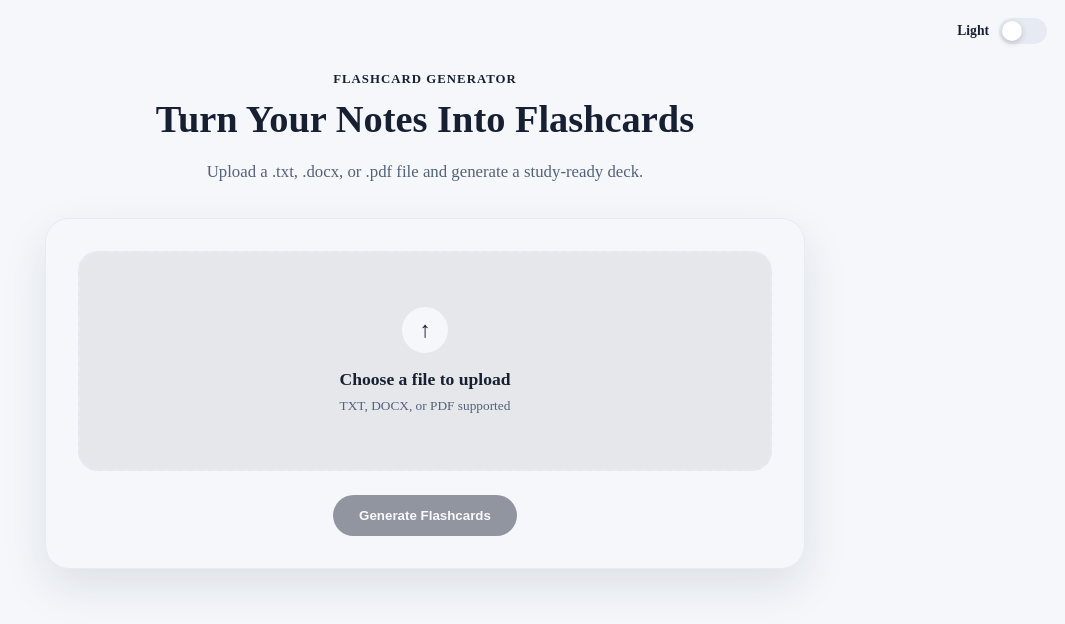
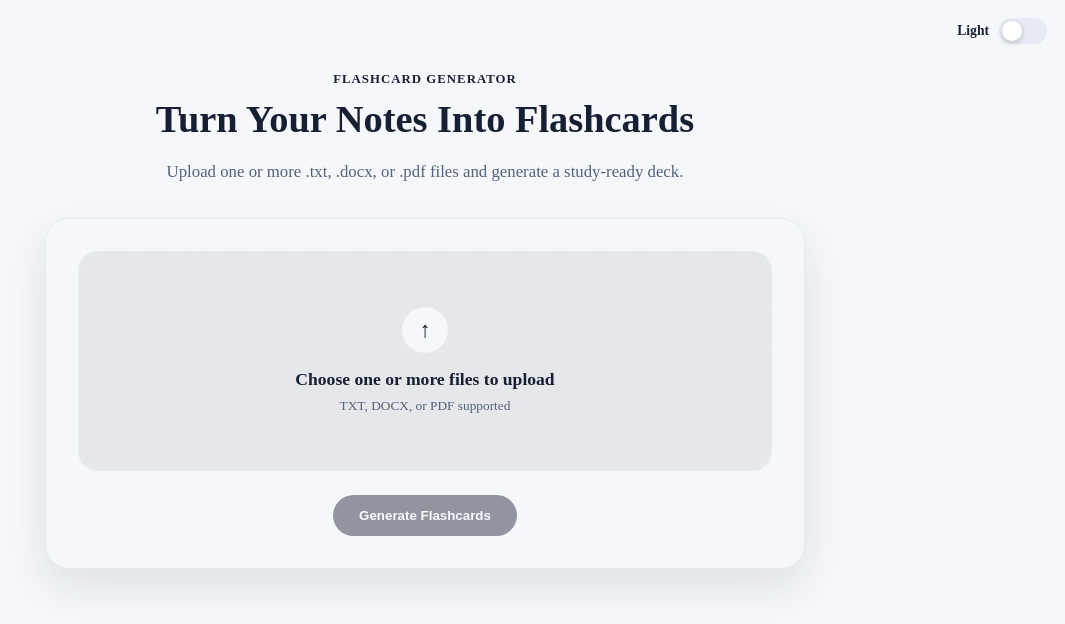
Before and after one commit to Oxydized/flashcard-generator, an Angular app in the folder flashcard-frontend/: page /upload in a window 1280 px wide. Shown: the top 624 px of the page, without its empty margins (215-1280 px from the left). Built offline with nearby package versions, Linux system fonts and the light colour scheme.

Commit message:
Added multi-file upload and merged deck generation workflow

```diff
--- a/flashcard-frontend/src/app/pages/upload/upload.html
+++ b/flashcard-frontend/src/app/pages/upload/upload.html
@@ -5,7 +5,7 @@
     <h1>Turn Your Notes Into Flashcards</h1>
 
     <p class="upload-subtitle">
-      Upload a .txt, .docx, or .pdf file and generate a study-ready deck.
+      Upload one or more .txt, .docx, or .pdf files and generate a study-ready deck.
     </p>
 
     <section class="upload-card">
@@ -13,24 +13,35 @@
         <input
           type="file"
           accept=".txt,.docx,.pdf"
+          multiple
           (change)="onFileSelected($event)"
         />
 
         <span class="upload-icon">↑</span>
 
         <strong>
-          {{ selectedFile ? selectedFile.name : 'Choose a file to upload' }}
+          {{
+            selectedFiles.length === 0
+              ? 'Choose one or more files to upload'
+              : selectedFiles.length === 1
+                ? selectedFiles[0].name
+                : selectedFiles.length + ' files selected'
+          }}
         </strong>
 
         <small>
-          {{ selectedFile ? 'Ready to generate flashcards' : 'TXT, DOCX, or PDF supported' }}
+          {{
+            selectedFiles.length > 0
+              ? 'Ready to generate flashcards'
+              : 'TXT, DOCX, or PDF supported'
+          }}
         </small>
       </label>
 
       <button
         type="button"
         class="generate-button"
-        [disabled]="!selectedFile || isLoading"
+        [disabled]="selectedFiles.length === 0 || isLoading"
         (click)="generateFlashcards()"
       >
         {{ isLoading ? 'Generating...' : 'Generate Flashcards' }}
--- a/flashcard-frontend/src/app/pages/upload/upload.ts
+++ b/flashcard-frontend/src/app/pages/upload/upload.ts
@@ -1,9 +1,9 @@
 import { ChangeDetectorRef, Component } from "@angular/core";
 import { CommonModule } from "@angular/common";
 import { HttpClient } from "@angular/common/http";
-import { FlashcardService } from '../../services/flashcard';
-import { Router } from '@angular/router';
-import { StudySessionService } from '../../services/study-session';
+import { FlashcardService } from "../../services/flashcard";
+import { Router } from "@angular/router";
+import { StudySessionService } from "../../services/study-session";
 
 @Component({
   selector: "app-upload",
@@ -13,7 +13,7 @@ import { StudySessionService } from '../../services/study-session';
   imports: [CommonModule],
 })
 export class Upload {
-  selectedFile: File | null = null;
+  selectedFiles: File[] = [];
   flashcards: any[] = [];
   totalCards = 0;
   isLoading = false;
@@ -27,25 +27,28 @@ export class Upload {
   ) {}
 
   onFileSelected(event: any) {
-    this.selectedFile = event.target.files[0];
+    this.selectedFiles = Array.from(event.target.files);
   }
 
   generateFlashcards() {
     console.log("Generate clicked");
 
-    if (!this.selectedFile) {
-      alert("Please select a file first.");
+    if (this.selectedFiles.length === 0) {
+      alert("Please select at least one file first.");
       return;
     }
 
-    console.log("Selected file:", this.selectedFile);
+    console.log("Selected files:", this.selectedFiles);
 
     this.isLoading = true;
     this.flashcards = [];
     this.totalCards = 0;
 
     const formData = new FormData();
-    formData.append("file", this.selectedFile);
+
+    this.selectedFiles.forEach((file) => {
+      formData.append("files", file);
+    });
 
     this.http.post(
       "http://127.0.0.1:8000/generate-flashcards",
@@ -57,12 +60,10 @@ export class Upload {
         const cards = response.cards ?? [];
         const total = response.total_cards ?? 0;
 
-        // this.flashcards = response.cards ?? [];
-        // this.totalCards = response.total_cards ?? 0;
+        this.flashcardService.setFlashcards(cards, total);
+        this.studySessionService.clearSession();
 
-        this.flashcardService.setFlashcards(cards, total)
-        this.studySessionService.clearSession();
-        this.router.navigate(['/deck', 'generated'])
+        this.router.navigate(["/deck", "generated"]);
 
         this.isLoading = false;
         this.cdr.detectChanges();
@@ -73,8 +74,7 @@ export class Upload {
         this.cdr.detectChanges();
       },
       complete: () => {
-        console.log("Request complete"
-        )
+        console.log("Request complete");
       }
     });
   }
```
Also changed, not shown: 1 other file (tests, documents, lock files or other folders).
